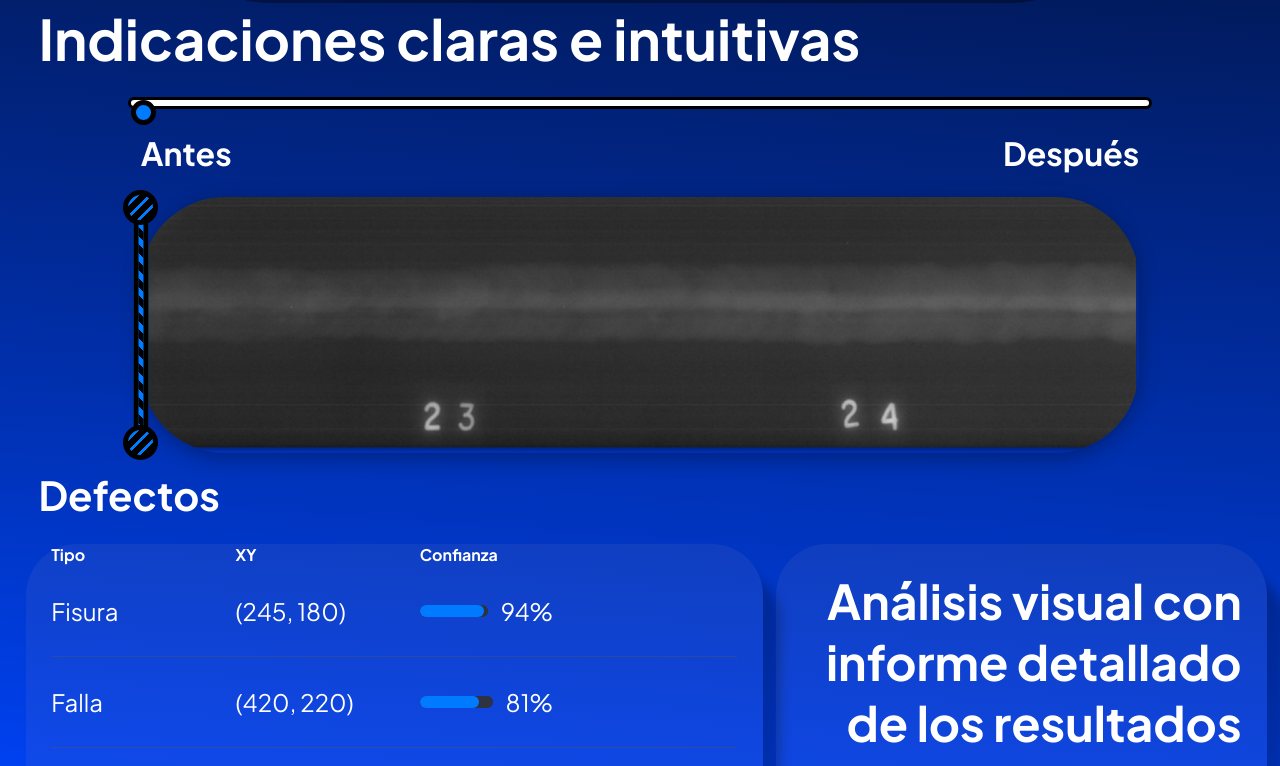
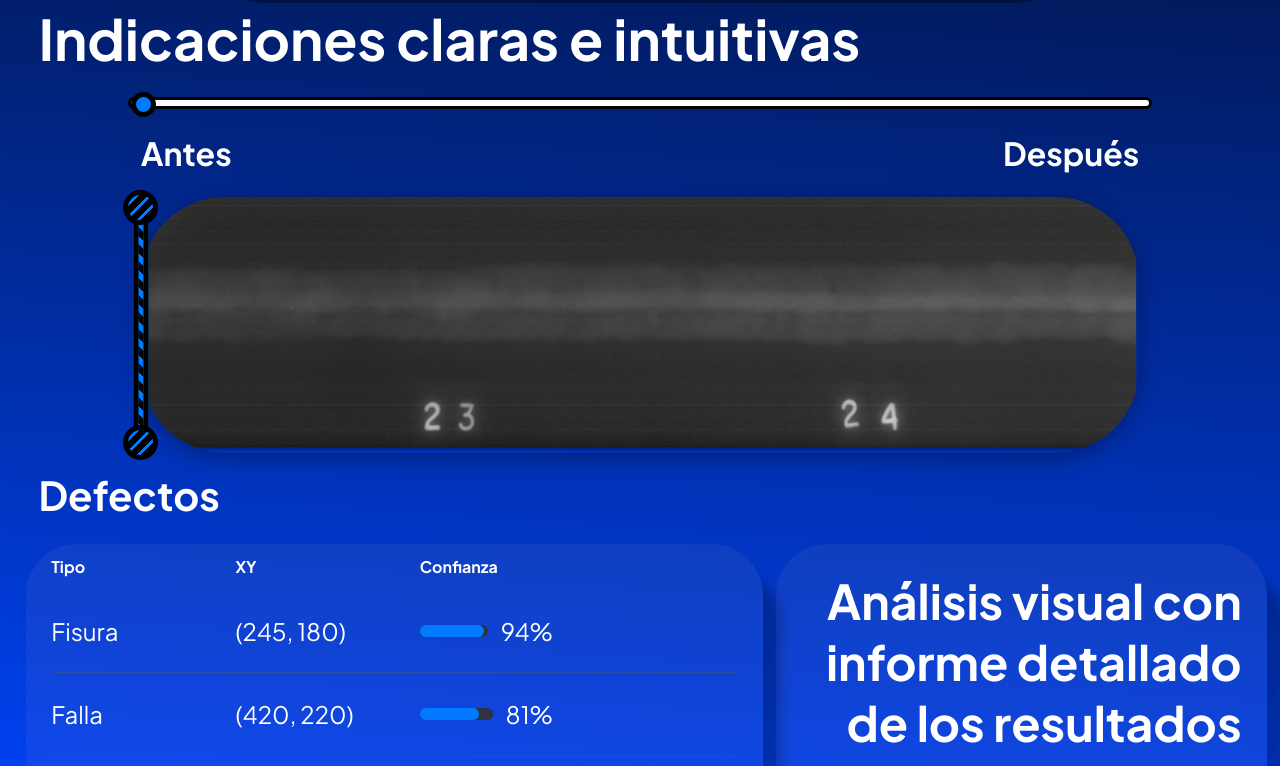
Before and after one commit to MatiasGrynfeld/Landing-Page-PipeEye, a React (Vite) app: page / in a window 1280 px wide. Shown: the part 674-1440 px from the top of the page. Built offline with nearby package versions, Linux system fonts and the light colour scheme.

Commit message:
small fixes

```diff
--- a/src/Indicaciones/Indicaciones.css
+++ b/src/Indicaciones/Indicaciones.css
@@ -54,9 +54,13 @@
     font-weight: 400;
 }
 
-.indicaciones-defectos td, .indicaciones-defectos th {
+.indicaciones-defectos td {
     padding-left: 2vw;
     padding-right: 2vw;
+}
+
+.indicaciones-defectos th{
+    padding: 1.5vh 2vw;
 }
 
 .indicaciones-defectos tbody tr:not(:last-child) {
@@ -142,6 +146,7 @@
     border-radius: 14px;
     border: none;
     outline: none;
+    position: relative;
 }
 
 .indicaciones-slider::-webkit-slider-runnable-track {
@@ -173,6 +178,8 @@
     background: #007BFF;
     border: 5px solid #000;
     cursor: pointer;
+    margin-top: -8px;
+    position: relative;
 }
 
 .indicaciones-slider::-moz-range-thumb {
@@ -182,6 +189,8 @@
     background: #007BFF;
     border: 5px solid #000;
     cursor: pointer;
+    box-sizing: border-box;
+    margin-top: -8px;
 }
 
 .indicaciones-text-container{
```
